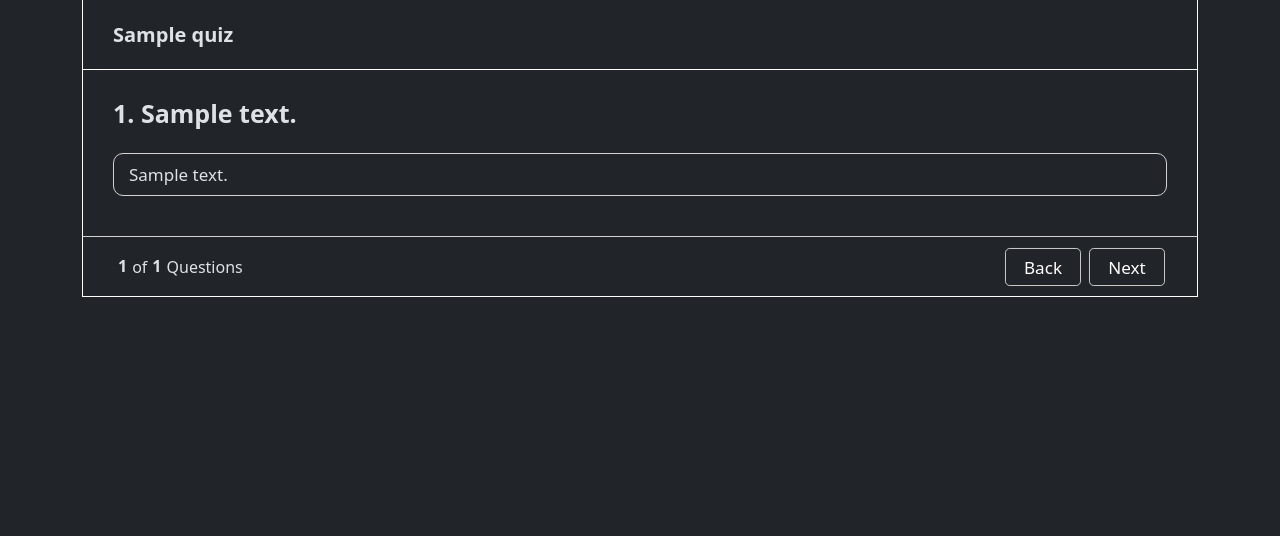
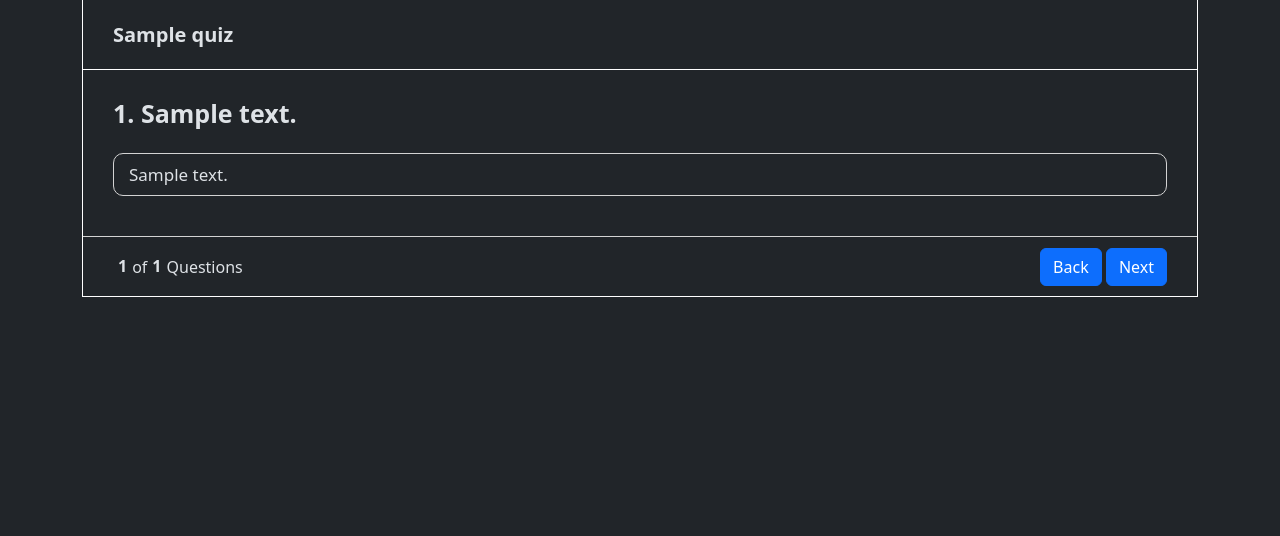
Before and after one commit to MatheusBLopes/quizhero-app, a Django app: page /quiz/1/ in a window 1280 px wide. Shown: the part 101-637 px from the top of the page. Run offline with Django 4.2, Linux system fonts and the light colour scheme; a user stored in the database is signed in; tables that the repository leaves empty hold one stand-in row (values such as "Sample post"); some libraries are stand-ins or nearby versions.

Commit message:
feat: update question footer buttons

```diff
--- a/quizhero-app/apps/quizzes/static/quizzes/css/quiz-view.css
+++ b/quizhero-app/apps/quizzes/static/quizzes/css/quiz-view.css
@@ -109,7 +109,7 @@ section .options_list .option .icon {
 
 /* FOOTER */
 
-#footer {
+.question-footer {
     height: 60px;
     padding: 0 30px;
     display: flex;
@@ -119,36 +119,13 @@ section .options_list .option .icon {
     background: var(--bs-bg)
 }
 
-#footer .total_que span, p {
+.question-footer .total_que span, p {
     display: flex;
     align-items: center;
 }
 
-#footer .total_que span p {
+.question-footer .total_que span p {
     font-weight: 800;
     padding: 0 5px;
     margin-top: 15px;
 }
-
-#footer button {
-    height: 40px;
-    width: 80px;
-    font-size: 18px;
-    font-weight: 400;
-    cursor: pointer;
-    border: 1px solid lightgray;
-    outline: none;
-    border-radius: 5px;
-    background-color: var(--bs-bg);
-    line-height: 10px;
-    opacity: 1;
-    pointer-events: auto;
-    transform: scale(0.95);
-    transition: all 0.3s ease;
-}
-
-#footer button:hover {
-    background: #fff;
-    color: #0e2954;
-    font-weight: bold;
-}
--- a/quizhero-app/apps/quizzes/static/quizzes/js/play-quiz.js
+++ b/quizhero-app/apps/quizzes/static/quizzes/js/play-quiz.js
@@ -14,10 +14,10 @@ window.onload = function () {
     queCounter(1);
 };
 
-const nextBtn = document.querySelector('#footer .next_btn'),
-    question_counter_down = document.querySelector('#footer .total_que');
+const nextBtn = document.querySelector('.question-footer .next_btn'),
+    question_counter_down = document.querySelector('.question-footer .total_que');
 
-const backBtn = document.querySelector('#footer .back_btn');
+const backBtn = document.querySelector('.question-footer .back_btn');
 
 backBtn.onclick = () => {
     if (queCount > 0) {
--- a/quizhero-app/apps/quizzes/templates/quizzes/pages/quiz-view.html
+++ b/quizhero-app/apps/quizzes/templates/quizzes/pages/quiz-view.html
@@ -17,12 +17,12 @@
         <div class="que_text"></div>
         <div class="options_list"></div>
     </section>
-    <div id="footer">
+    <div class="question-footer">
         <div class="total_que"></div>
 
         <div class="footer_buttons">
-            <button class="back_btn">Back</button>
-            <button class="next_btn">Next</button>
+            <button class="btn btn-primary back_btn">Back</button>
+            <button class="btn btn-primary next_btn">Next</button>
         </div>
 
     </div>
```
